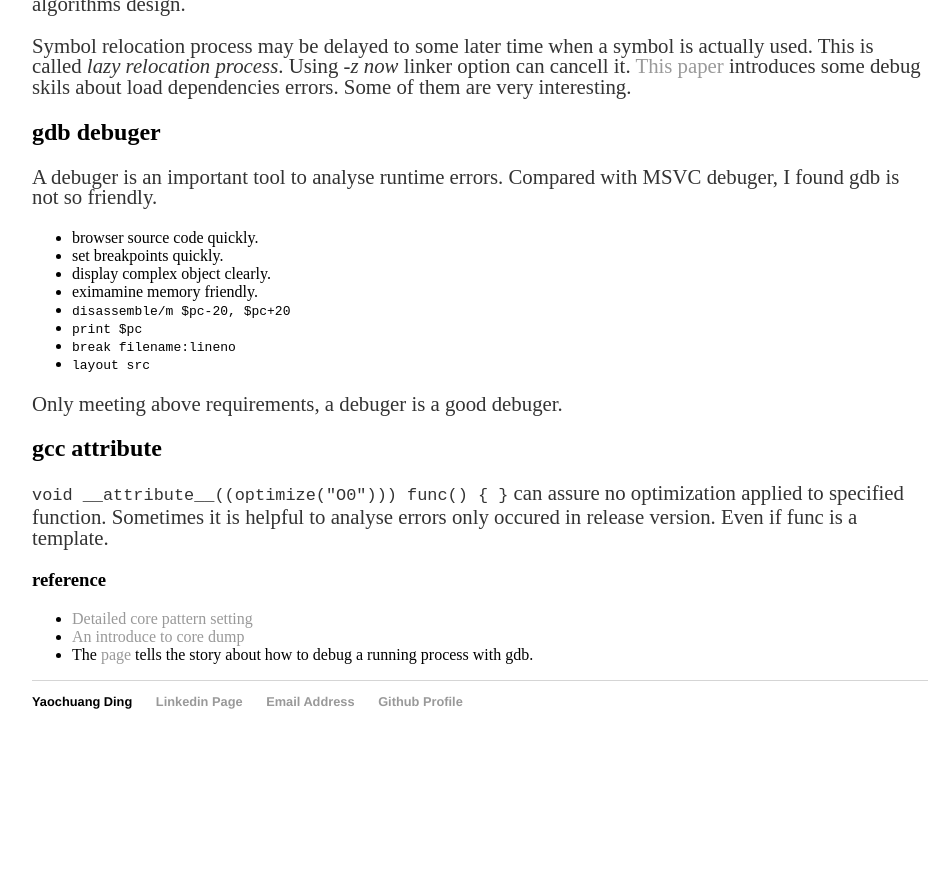
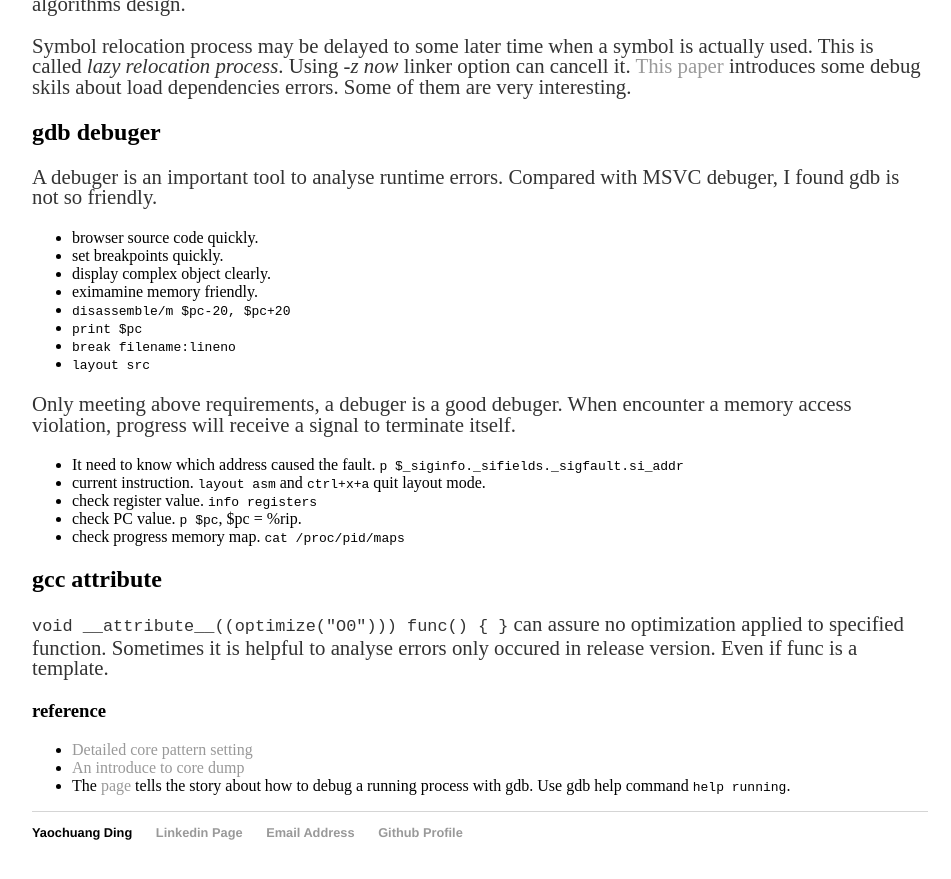
Before and after one commit to ychding11/ychding11.github.io, a Jekyll site: the page built from _posts/2015-03-12-Linux-Debug-summary.md, in a window 1280 px wide and 900 px high, scrolled down 1390 px. Shown: the top 879 px of the window, without its empty margins (160-1111 px from the left). Built offline with Jekyll 4.4.1, drawn with Linux system fonts in a browser that asks for light colours; before the commit the page ends 2159 px from its top, so only the background shows below that.

Commit message:
1. add debug

```diff
--- a/_posts/2015-03-12-Linux-Debug-summary.md
+++ b/_posts/2015-03-12-Linux-Debug-summary.md
@@ -93,6 +93,13 @@ Compared with MSVC debuger, I found gdb is not so friendly.
 - `layout src`
 
 Only meeting above requirements, a debuger is a good debuger.
+When encounter a memory access violation, progress will receive a signal to
+terminate itself.
++ It need to know which address caused the fault. `p $_siginfo._sifields._sigfault.si_addr`
++ current instruction. `layout asm` and `ctrl+x+a` quit layout mode.
++ check register value. `info registers`
++ check PC value. `p $pc`, $pc = %rip.
++ check progress memory map. `cat /proc/pid/maps`
 
 ## gcc __attribute__
 `void __attribute__((optimize("O0"))) func() { }` can assure no optimization
@@ -103,4 +110,5 @@ occured in release version. Even if func is a template.
 - [Detailed core pattern setting](http://man7.org/linux/man-pages/man5/core.5.html)
 - [An introduce to core dump](http://www.cnblogs.com/hazir/p/linxu_core_dump.html)
 - The [page](http://dirac.org/linux/gdb/06-Debugging_A_Running_Process.php)
-tells the story about how to debug a running process with gdb.
+  tells the story about how to debug a running process with gdb. Use gdb help command
+  `help running`.
```
